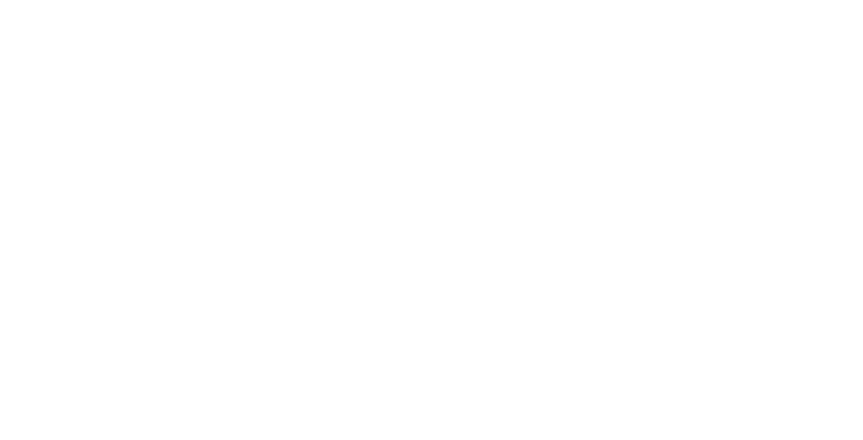
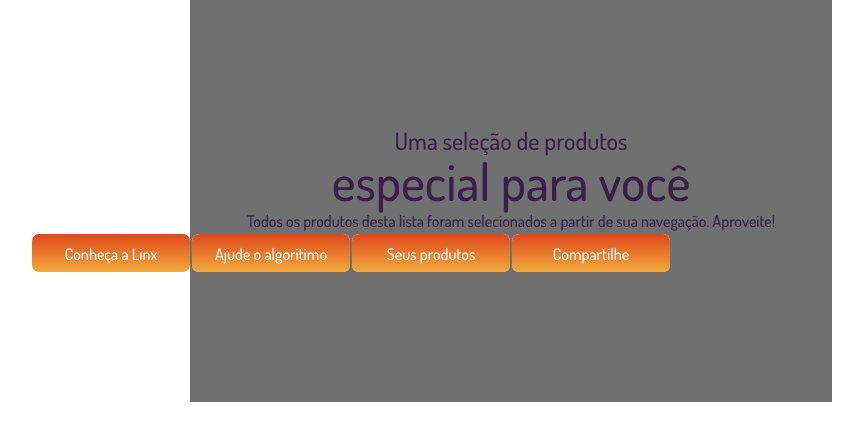
Before and after one commit to luiseduardot17/sprint-linx-impulse, a React (Vite) app: page / in a window 1280 px wide. Shown: the top 440 px of the page, without its empty margins (129-992 px from the left). Built offline with nearby package versions, Linux system fonts and the light colour scheme.

Commit message:
criada pasta components e arquivos jsx e css

```diff
--- a/index.html
+++ b/index.html
@@ -1,13 +1,19 @@
 <!DOCTYPE html>
 <html lang="en">
+
 <head>
   <meta charset="UTF-8" />
   <link rel="icon" type="image/svg+xml" href="/vite.svg" />
+  <link rel="preconnect" href="https://fonts.googleapis.com">
+  <link rel="preconnect" href="https://fonts.gstatic.com" crossorigin>
+  <link href="https://fonts.googleapis.com/css2?family=Dosis:wght@500&display=swap" rel="stylesheet">
   <meta name="viewport" content="width=device-width, initial-scale=1.0" />
   <title>Vite + React</title>
 </head>
+
 <body>
   <div id="root"></div>
   <script type="module" src="/src/main.jsx"></script>
 </body>
+
 </html>
--- a/src/App.css
+++ b/src/App.css
@@ -1,7 +1,11 @@
+.App {
+  width: 100%;
+  height: 100vh;
+  display: flex;
+  flex-direction: column;
+}
+
 #root {
-  max-width: 1280px;
-  margin: 0 auto;
-  padding: 2rem;
   text-align: center;
 }
 
@@ -31,11 +35,3 @@
     animation: logo-spin infinite 20s linear;
   }
 }
-
-.card {
-  padding: 2em;
-}
-
-.read-the-docs {
-  color: #888;
-}
--- a/src/App.jsx
+++ b/src/App.jsx
@@ -1,10 +1,11 @@
 import './App.css'
+import Header from './components/Header/Header'
 
 function App() {
 
   return (
     <div className="App">
-
+      <Header/>
     </div>
   )
 }
--- /dev/null
+++ b/src/components/Button/Button.jsx
@@ -0,0 +1,12 @@
+import React from 'react'
+import S from './Button.module.css'
+
+const Button = ({texto}) => {
+  return (
+    <div className={S.container}>
+      <button className={S.button}>{texto}</button>
+    </div>
+  )
+}
+
+export default Button
--- /dev/null
+++ b/src/components/Button/Button.module.css
@@ -0,0 +1,15 @@
+.container {
+    display: flex;
+    flex-direction: row;
+    justify-content: space-around;
+    width: 100%;
+}
+
+.button {
+    width: 160px;
+    height: 40px;
+    color: #ffffff;
+    text-align: center;
+    background-image: linear-gradient(to bottom, #df4718 0%, #f1aa3f 100%);
+    background-clip: padding-box;
+}
--- /dev/null
+++ b/src/components/Header/Header.jsx
@@ -0,0 +1,25 @@
+import React from "react";
+import Button from "../Button/Button";
+import S from "./Header.module.css"
+
+const Header = () => {
+  return (
+    <div className={S.header}>
+      <h2>Uma seleção de produtos</h2>
+      <h1>especial para você</h1>
+      <p>
+        Todos os produtos desta lista foram selecionados a partir de sua
+        navegação. Aproveite!
+      </p>
+      <nav className={S.navbar}>
+      <Button texto="Conheça a Linx" />
+      <Button texto="Ajude o algoritimo" />
+      <Button texto="Seus produtos" />
+      <Button texto="Compartilhe" />
+      </nav>
+
+    </div>
+  );
+};
+
+export default Header;
--- /dev/null
+++ b/src/components/Header/Header.module.css
@@ -0,0 +1,20 @@
+.header {
+  font-family: "Dosis", sans-serif;
+  background-color: #ffffff;
+  color: #3a1e4b;
+  display: flex;
+  flex-direction: column;
+  justify-content: center;
+  align-items: center;
+  height: 50vh;
+  background: #707070 0% 0% no-repeat padding-box;
+  border: 1px solid #707070;
+  opacity: 1;
+}
+
+.navbar {
+  display: flex;
+  flex-direction: row;
+  justify-content: flex-end;
+  width: 50%;
+}
--- a/src/index.css
+++ b/src/index.css
@@ -1,3 +1,9 @@
+* {
+  margin: 0;
+  padding: 0;
+  box-sizing: 0;
+}
+
 :root {
   font-family: Inter, Avenir, Helvetica, Arial, sans-serif;
   font-size: 16px;
@@ -17,16 +23,15 @@
 
 a {
   font-weight: 500;
-  color: #646cff;
+  color: #681bc0;
   text-decoration: inherit;
 }
 a:hover {
-  color: #535bf2;
+  color: #681bc0;
 }
 
 body {
   margin: 0;
-  display: flex;
   place-items: center;
   min-width: 320px;
   min-height: 100vh;
```
Lines whose indentation alone changed are shown as unchanged.
